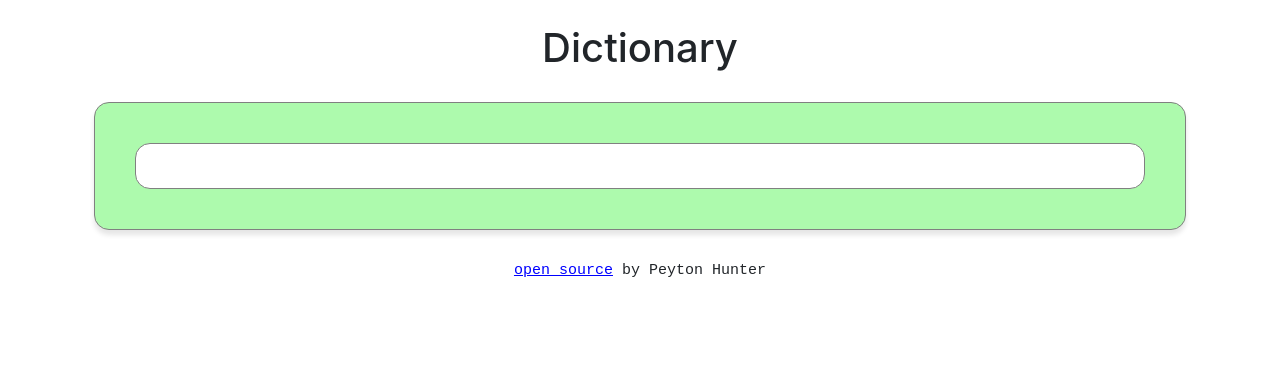
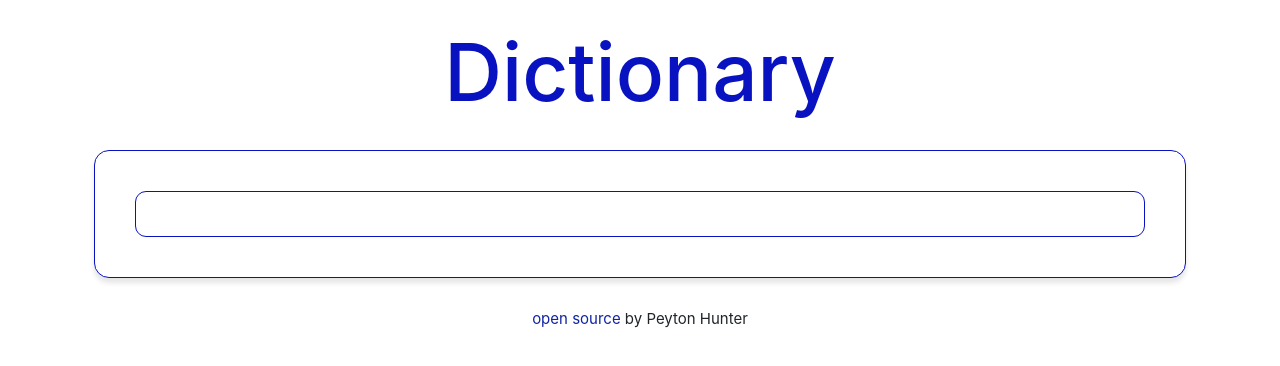
Before and after one commit to PeyHunter/react-dictionary-app, a React (Create React App) app: page / in a window 1280 px wide. Shown: the top 366 px of the page. Built offline with nearby package versions, Linux system fonts and the light colour scheme; no server answers.

Commit message:
styling and default settings
I created a loaded state and if else statement to make sure the dictionary searches for a default word upon load.

```diff
--- a/src/App.css
+++ b/src/App.css
@@ -2,7 +2,9 @@
   text-align: center;
   font-size: 15px;
   margin: 20px;
-  font-family: 'Courier New', Courier, monospace;
 }
 
-a {color: blue;}
+
+a {color: rgb(17, 36, 163);
+  text-decoration: none;
+}
--- a/src/App.js
+++ b/src/App.js
@@ -7,7 +7,7 @@ export default function App() {
       <div className="container">
         <h1 className="text-center">Dictionary</h1>
         <main>
-          <Dictionary defaultKeyword="What" />
+          <Dictionary defaultKeyword="react" />
         </main>
 
         <footer className="footer text-center">
--- a/src/Dictionary.css
+++ b/src/Dictionary.css
@@ -1,21 +1,46 @@
+:root {
+--text-color: rgb(9, 18, 192);
+}
+
+h1 {
+    font-size: 80px;
+    color: var(--text-color);
+}
 p {
     margin-bottom: 3px;
 }
+
+
+.Keyword {
+    font-size: 140px;
+    margin: 0px;
+    color: var(--text-color)
+}
+.partOfSpeech {
+    color: rgb(9, 18, 192);
+    font-size: 35px;
+}
+
+.Phoenetics {
+   color: rgb(92, 92, 92);
+   font-size: 50px;
+}
+
 
 .dictionary section {
     background-color: white;
     padding: 30px 40px 30px 40px;
     margin: 30px 0px;
-    border: 1px solid grey;
+    border: 1px solid var(--text-color);
     border-radius: 15px;
     box-shadow: 0px 5px 5px rgb(0, 0, 0, 10%);
-    background-color: rgb(173, 250, 173);
+    background-color: rgb(255, 255, 255);
 }
 
 .dictionary input {
     width: 100%;
-    border-radius: 15px;
-    border: 1px solid grey;
+    border-radius: 11px;
+    border: 1px solid var(--text-color);
     padding: 10px;
     margin-top: 10px;
     margin-bottom: 10px;
@@ -23,7 +48,7 @@ p {
 
 .Synonym li {
     list-style-type: none;
-    border: 1px solid grey;
+    border: 1px solid  var(--text-color);
     margin: 20px 20px 0px 00px;
     padding: 10px;
     border-radius: 15px;
@@ -39,3 +64,13 @@ p {
     font-weight: 300;
     font-size: 14px;
 }
+
+
+@media (max-width: 900px) {
+    .Keyword {
+        font-size: 80px;
+    }
+    .Phoenetics {
+        font-size: 30px;
+    }
+}
--- a/src/Dictionary.js
+++ b/src/Dictionary.js
@@ -2,34 +2,44 @@ import axios from "axios";
 import React, { useState } from "react";
 import "./Dictionary.css";
 import Results from "./Results.js";
+import NoResults from "./Results.js";
 
 export default function Dictionary(props) {
-  const [keyword, setKeyword] = useState(null);
+  const [keyword, setKeyword] = useState(props.defaultKeyword);
   const [results, setResults] = useState(null);
+  const [loaded, setLoaded] = useState(false);
 
   function handleResponse(response) {
-    console.log(response.data);
     setResults(response.data);
   }
 
-  function search(event) {
-    event.preventDefault();
+  function search() {
     let apiKey = `f9do3fd4558cd9a56ebf7d2bbtab042b`;
     let url = `https://api.shecodes.io/dictionary/v1/define?word=${keyword}&key=${apiKey}`;
     axios.get(url).then(handleResponse);
   }
 
+  function handleSubmit(event) {
+    event.preventDefault();
+    search();
+  }
+
   function handleKeywordChange(event) {
     setKeyword(event.target.value);
   }
+  function load() {
+    setLoaded(true);
+    search();
+  }
 
+  if (loaded) {
     return (
       <div className="dictionary">
         <div className="container">
           <section>
-          <form onSubmit={search}>
+            <form onSubmit={handleSubmit}>
               <input
-              className="  searchEngine"
+                className="searchEngine"
                 type="search"
                 onChange={handleKeywordChange}
               ></input>
@@ -40,4 +50,10 @@ export default function Dictionary(props) {
         </div>
       </div>
     );
+  } else {
+    load();
+    search();
+    return;
+    <NoResults />;
   }
+}
--- a/src/Meaning.js
+++ b/src/Meaning.js
@@ -5,7 +5,7 @@ import "./Dictionary.css";
 export default function Meaning(props) {
   return (
     <section>
-      <h3>{props.meaning.partOfSpeech}</h3>
+      <h3 className="partOfSpeech">{props.meaning.partOfSpeech}</h3>
       <p>{props.meaning.definition}</p>
       <em className="example">{props.meaning.example}</em>
 
--- a/src/Results.js
+++ b/src/Results.js
@@ -8,7 +8,7 @@ export default function Results(props) {
     return (
       <div className="Results">
         <section>
-          <h2 className="Keyword">{props.results.word}</h2>
+          <h3 className="Keyword">{props.results.word}</h3>
           <Phonetics phonetics={props.results.phonetic} /> <br />
         </section>
 
```
Also changed, not shown: src/NoResults.js (added, +11 -0 lines). Lines whose indentation alone changed are shown as unchanged.
